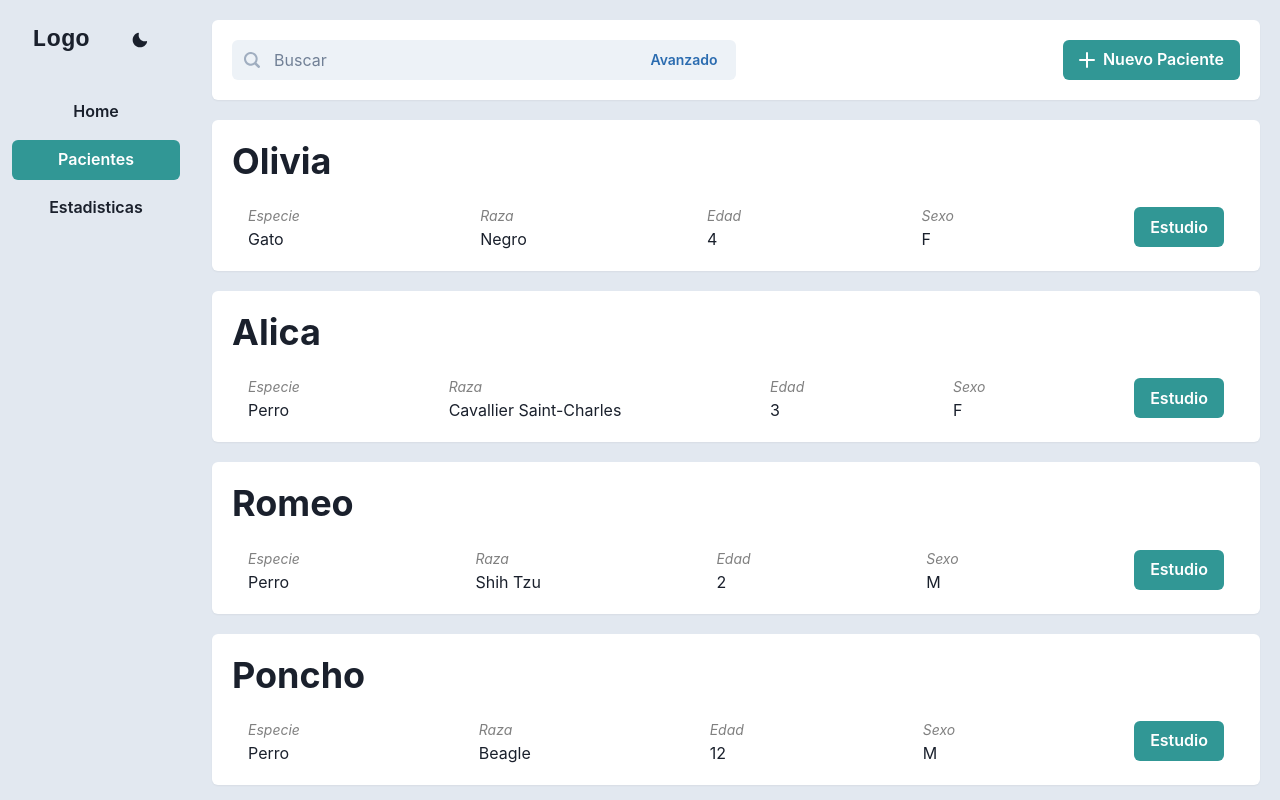
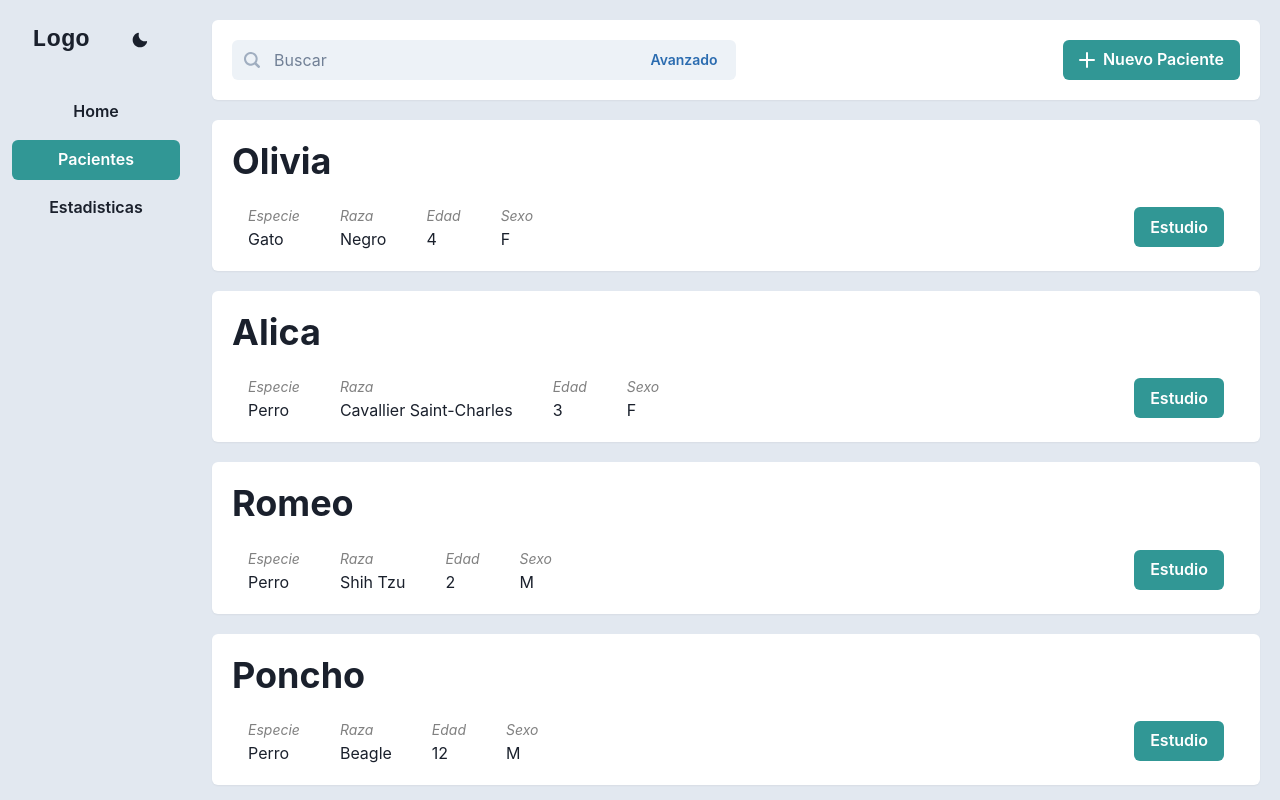
Before and after one commit to fmaggi/vetfrontend, a React (Create React App) app: page /#/pacientes in a window 1280 px wide. Built offline with nearby package versions, Linux system fonts and the light colour scheme.

Commit message:
minor design change

```diff
--- a/src/routes/Patients.tsx
+++ b/src/routes/Patients.tsx
@@ -1,6 +1,6 @@
 import React, { useState } from 'react'
 
-import { Box, Card, CardBody, CardHeader, Heading, Button, Flex, SimpleGrid, Text, useColorModeValue, Input, InputGroup, InputLeftElement, InputRightElement } from '@chakra-ui/react'
+import { Box, Card, CardBody, CardHeader, Heading, Button, Flex, SimpleGrid, Text, useColorModeValue, Input, InputGroup, InputLeftElement, InputRightElement, HStack } from '@chakra-ui/react'
 import { Search2Icon, AddIcon } from '@chakra-ui/icons'
 import { Form, Link, useLoaderData } from 'react-router-dom'
 import getPatients, { Patient } from '../data/patients';
@@ -51,6 +51,7 @@ export default function Patients() {
                                 </CardHeader>
                                 <CardBody pt={0} px={9}>
                                     <Flex align='center' justify='space-between'>
+                                        <HStack spacing={10}>
                                             <Box>
                                                 <Text color='gray' fontSize='sm' as='i'>
                                                     Especie
@@ -83,6 +84,7 @@ export default function Patients() {
                                                     {patient.Sexo}
                                                 </Text>
                                             </Box>
+                                        </HStack>
                                         <Button as={Link} to={`/labs/${patient.Nombre}`} colorScheme='teal'>Estudio</Button>
                                     </Flex>
                                 </CardBody>
```
Lines whose indentation alone changed are shown as unchanged.
